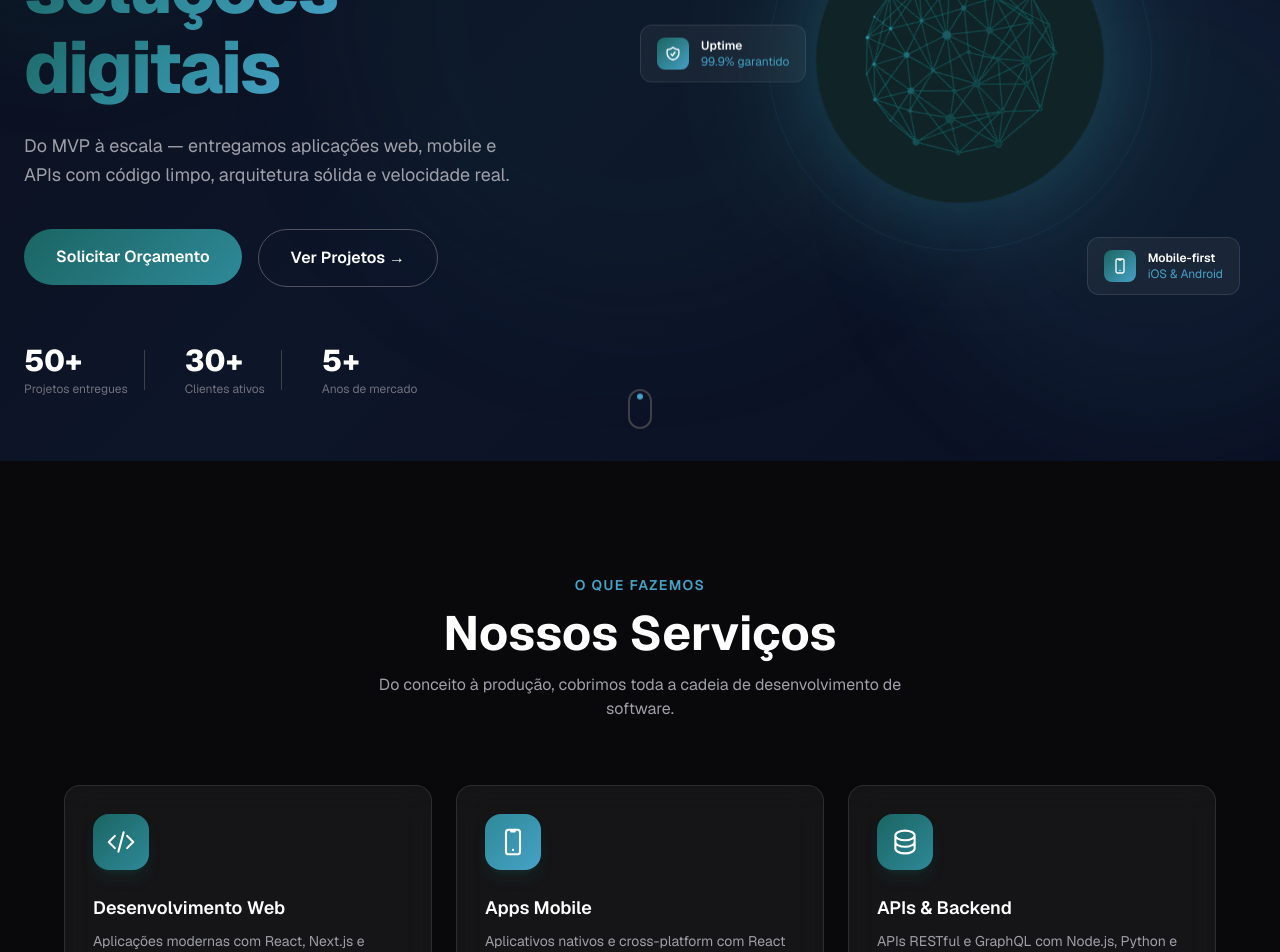
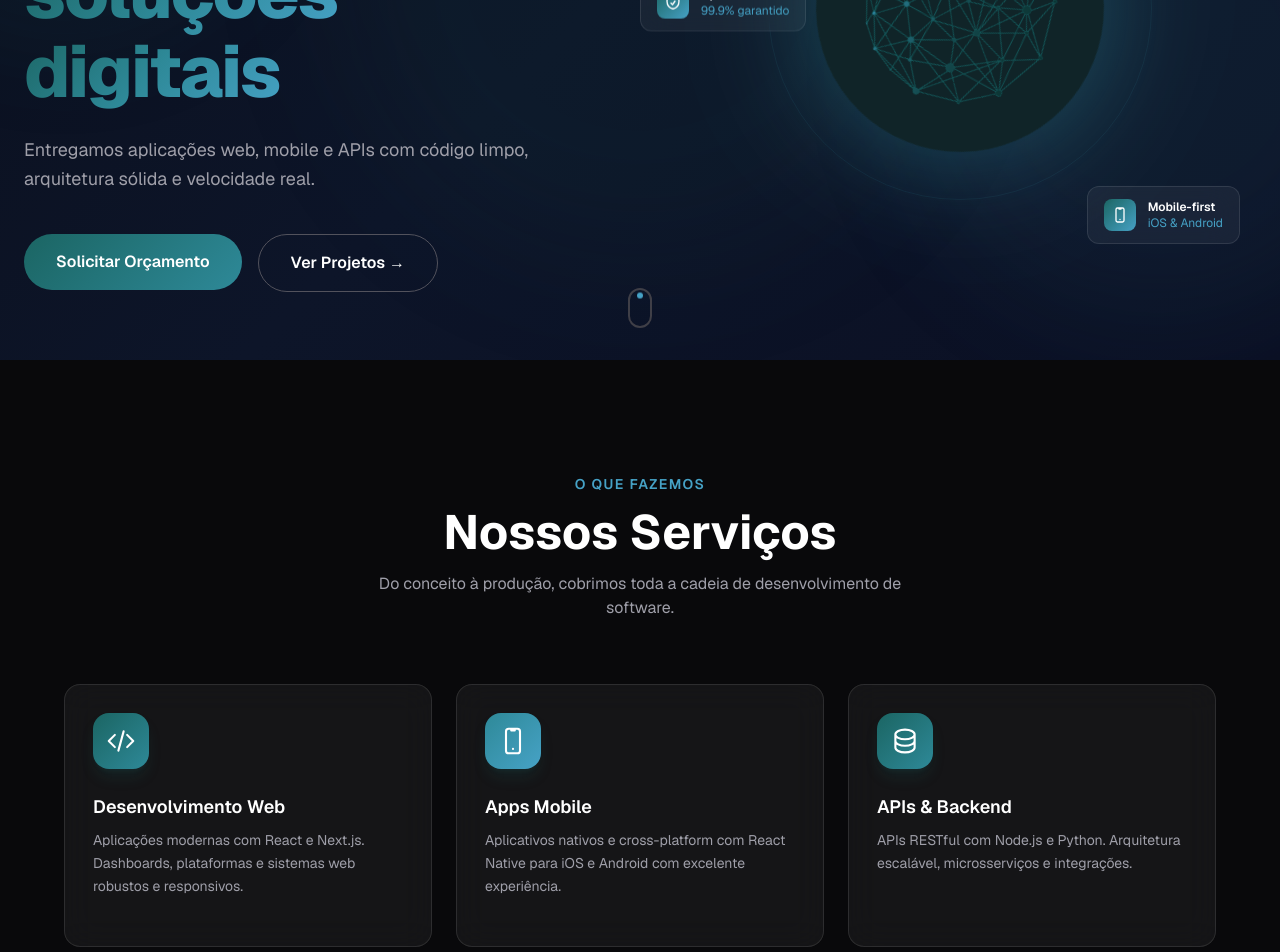
Before and after one commit to magents-software/magents_software_house, a Next.js app: page / in a window 1280 px wide. Shown: the part 440-1392 px from the top of the page. Built offline with nearby package versions, Linux system fonts and the light colour scheme.

Commit message:
fix:  fix some texts

```diff
--- a/app/components/Contact.tsx
+++ b/app/components/Contact.tsx
@@ -54,7 +54,7 @@ export default function Contact() {
             <span className="text-gradient">seu projeto</span>?
           </h2>
           <p className="mt-6 text-zinc-400 leading-relaxed">
-            Preencha o formulário e nosso time vai entrar em contato em até 24h
+            Preencha o formulário e nosso time vai entrar em contato
             para agendar uma conversa sobre sua ideia.
           </p>
 
--- a/app/components/Footer.tsx
+++ b/app/components/Footer.tsx
@@ -25,7 +25,7 @@ export default function Footer() {
             <span className="text-gradient">seu projeto</span>?
           </h2>
           <p className="mt-6 text-zinc-400 leading-relaxed">
-            Preencha o formulário e nosso time vai entrar em contato em até 24h
+            Preencha o formulário e nosso time vai entrar em contato
             para agendar uma conversa sobre sua ideia.
           </p>
 
@@ -39,14 +39,14 @@ export default function Footer() {
               <span className="text-sm">contato@magents.dev</span>
             </div>
 
-            <div className="flex items-center gap-4 text-zinc-300">
+            {/* <div className="flex items-center gap-4 text-zinc-300">
               <div className="w-11 h-11 rounded-xl bg-linear-to-br from-brand-500 to-brand-400 flex items-center justify-center text-white shrink-0 shadow-md shadow-brand-600/20">
                 <svg className="w-5 h-5" fill="none" viewBox="0 0 24 24" stroke="currentColor" strokeWidth={1.8} strokeLinecap="round" strokeLinejoin="round">
                   <path d="M6.62 10.79a15.053 15.053 0 0 0 6.59 6.59l2.2-2.2c.27-.27.67-.36 1.02-.24 1.12.37 2.33.57 3.57.57.55 0 1 .45 1 1V20c0 .55-.45 1-1 1C10.61 21 3 13.39 3 4c0-.55.45-1 1-1h3.5c.55 0 1 .45 1 1 0 1.25.2 2.45.57 3.57.11.35.03.74-.24 1.02l-2.21 2.2Z" />
                 </svg>
               </div>
               <span className="text-sm">(11) 99999-0000</span>
-            </div>
+            </div> */}
 
             <div className="flex items-center gap-4 text-zinc-300">
               <div className="w-11 h-11 rounded-xl bg-linear-to-br from-brand-600 to-brand-500 flex items-center justify-center text-white shrink-0 shadow-md shadow-brand-600/20">
@@ -55,7 +55,7 @@ export default function Footer() {
                   <path d="M19.5 10.5c0 7.142-7.5 11.25-7.5 11.25S4.5 17.642 4.5 10.5a7.5 7.5 0 1 1 15 0Z" />
                 </svg>
               </div>
-              <span className="text-sm">São Paulo, Brasil</span>
+              <span className="text-sm">Igrejinha - RS, Brasil</span>
             </div>
           </div>
         </div>
--- a/app/components/Hero.tsx
+++ b/app/components/Hero.tsx
@@ -42,7 +42,7 @@ export default function Hero() {
           </h1>
 
           <p className="mt-6 text-base sm:text-lg text-zinc-400 leading-relaxed max-w-lg mx-auto lg:mx-0">
-            Do MVP à escala — entregamos aplicações web, mobile e APIs com
+            Entregamos aplicações web, mobile e APIs com
             código limpo, arquitetura sólida e velocidade real.
           </p>
 
@@ -63,7 +63,7 @@ export default function Hero() {
           </div>
 
           {/* Metrics */}
-          <div className="mt-14 flex items-center justify-center lg:justify-start gap-10">
+          {/* <div className="mt-14 flex items-center justify-center lg:justify-start gap-10">
             {metrics.map((m, i) => (
               <div key={m.label} className="flex items-center gap-4">
                 <div>
@@ -75,7 +75,7 @@ export default function Hero() {
                 )}
               </div>
             ))}
-          </div>
+          </div> */}
         </div>
 
         {/* ── RIGHT: esfera + cards flutuantes ── */}
--- a/app/components/Services.tsx
+++ b/app/components/Services.tsx
@@ -6,7 +6,7 @@ const services = [
       </svg>
     ),
     title: "Desenvolvimento Web",
-    description: "Aplicações modernas com React, Next.js e Angular. Dashboards, plataformas e sistemas web robustos e responsivos.",
+    description: "Aplicações modernas com React e Next.js. Dashboards, plataformas e sistemas web robustos e responsivos.",
     gradient: "from-brand-600 to-brand-500",
   },
   {
@@ -16,7 +16,7 @@ const services = [
       </svg>
     ),
     title: "Apps Mobile",
-    description: "Aplicativos nativos e cross-platform com React Native e Flutter para iOS e Android com excelente experiência.",
+    description: "Aplicativos nativos e cross-platform com React Native para iOS e Android com excelente experiência.",
     gradient: "from-brand-500 to-brand-400",
   },
   {
@@ -26,7 +26,7 @@ const services = [
       </svg>
     ),
     title: "APIs & Backend",
-    description: "APIs RESTful e GraphQL com Node.js, Python e Go. Arquitetura escalável, microsserviços e integrações.",
+    description: "APIs RESTful com Node.js e Python. Arquitetura escalável, microsserviços e integrações.",
     gradient: "from-brand-600 to-brand-500",
   },
   {
--- a/app/components/Testimonials.tsx
+++ b/app/components/Testimonials.tsx
@@ -2,7 +2,7 @@ const testimonials = [
   {
     name: "Ana Silva",
     role: "CTO, TechCorp",
-    quote: "A Magents entregou nosso MVP em 4 semanas com qualidade impressionante. Hoje o produto gera mais de R$2M por ano em receita.",
+    quote: "A Magents entregou nossa solução em 4 semanas com qualidade impressionante. Hoje o produto gera mais de R$2M por ano em receita.",
     gradient: "from-brand-600 to-brand-500",
   },
   {
```
